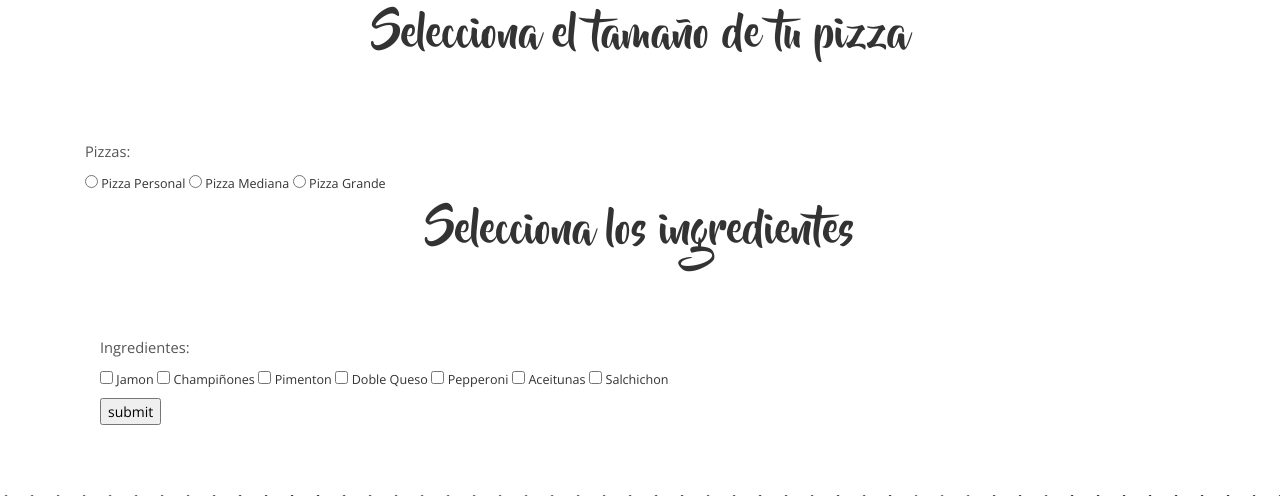
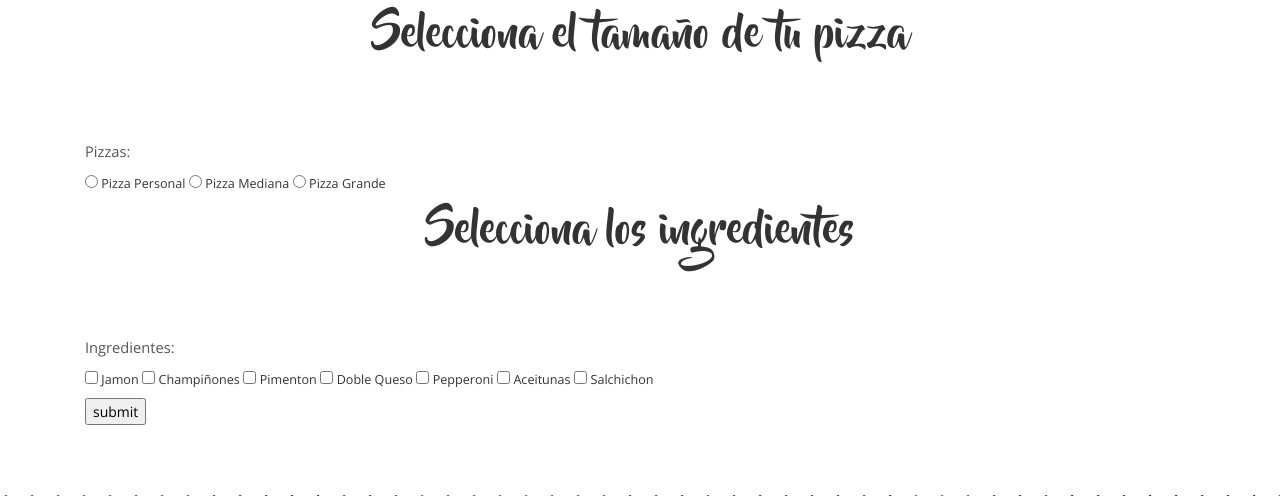
Before and after one commit to ameliabgiampaolo/mamma_maglioni_2.0, a Django app: page /pizzeria/order in a window 1280 px wide. Shown: the part 594-1090 px from the top of the page. Run offline with Django 3.2, Linux system fonts and the light colour scheme; some libraries are stand-ins or nearby versions.

Commit message:
Retoque en order_form

```diff
--- a/mamma_magglioni/pizzeria/templates/pizzeria/order_form.html
+++ b/mamma_magglioni/pizzeria/templates/pizzeria/order_form.html
@@ -60,11 +60,9 @@
                         <form action="" method="post">
                                 {% csrf_token %}
                                 {{ form.as_p }}
-                                <div class="container">
                                 <div class="heading"><h3>Selecciona los ingredientes</h3></div>
                                 {{ form2.as_p }}
                                 <input type="submit" value="submit">
-                                </div>
                         </form>
                 </div>
         </div><!-- container -->
```
